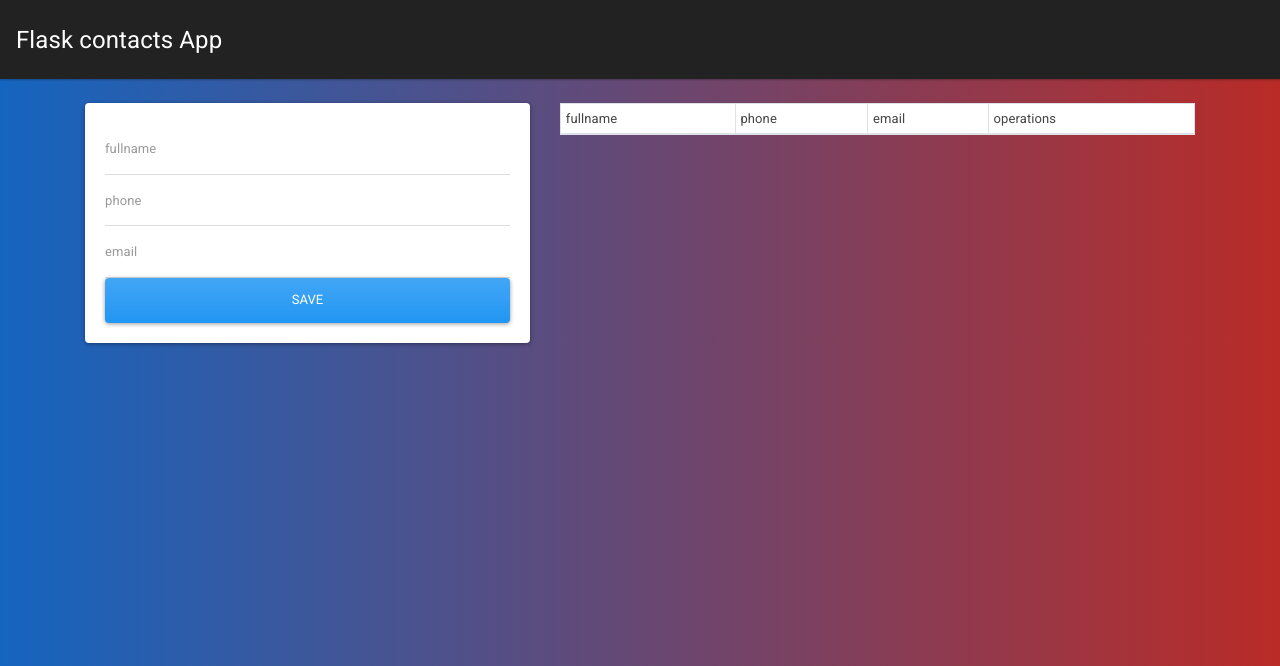
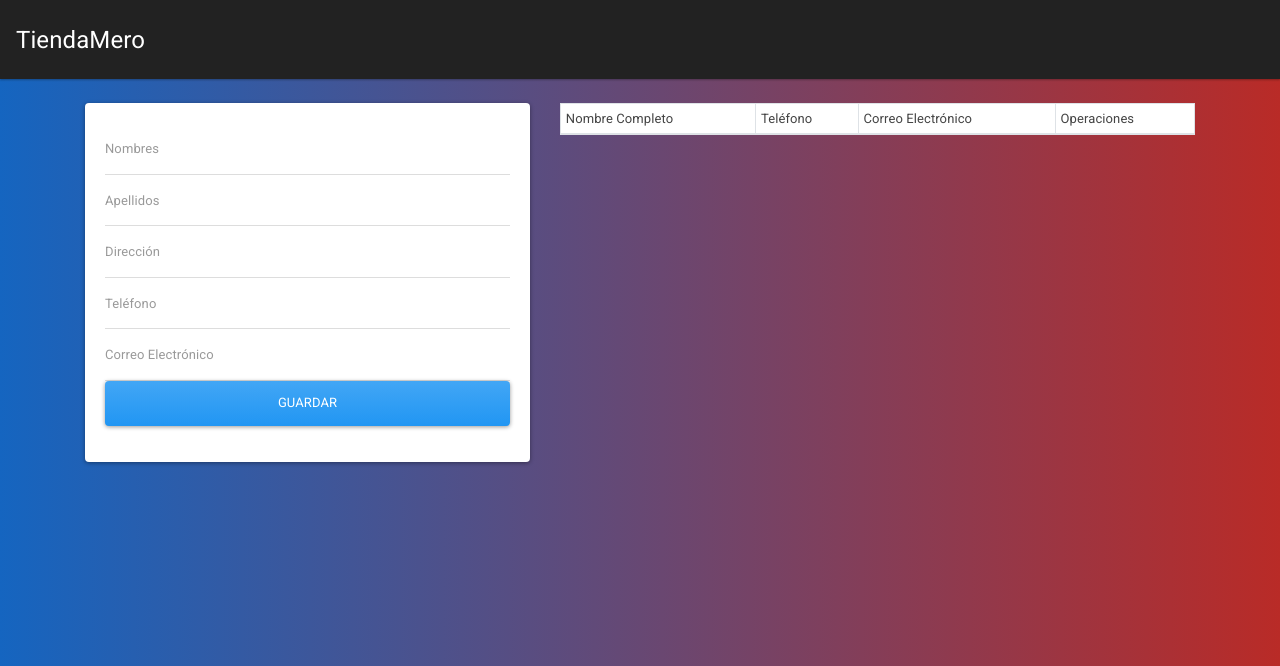
Before and after one commit to KarenMero/ProyecoMC, a Flask app: page / in a window 1280 px wide. Shown: the top 666 px of the page. Run offline with Flask 3, Linux system fonts and the light colour scheme; data that the repository does not hold is empty; some libraries are stand-ins or nearby versions.

Commit message:
Cambios en el template

```diff
--- a/App.py
+++ b/App.py
@@ -6,7 +6,7 @@ from wsgiref.simple_server import make_server
 app = Flask(__name__)
 app.config['MYSQL_HOST'] = 'localhost'
 app.config['MYSQL_USER'] = 'root'
-app.config['MYSQL_PASSWORD'] = ''  # Cambia si es necesario
+app.config['MYSQL_PASSWORD'] = 'Anibal22062000'  # Cambia si es necesario
 app.config['MYSQL_DB'] = 'TiendaMC'
 mysql = MySQL(app)
 
--- a/templates/index.html
+++ b/templates/index.html
@@ -1,20 +1,21 @@
 {% extends 'layout.html' %}
+
 {% block body %}
 <SCRIPT language="JavaScript">
-  // -----------------------------------------------------------------------------//
-  // Funcion para verificar que todos los campos de un form esten bien ingresados //
-  // ---------------------------------------------------------------------------- //
-  function Verificar (formulario) {
-  if (formulario.name =="datos")
-    if(checkField(formulario.fullname, isName, false ) &&
-       checkField(formulario.phone, isPhoneNumber, false ) &&
-       checkField(formulario.email, isEmail, false )){
-      return (true);
-    }else{
-      return (false);
+  // Función para verificar que todos los campos de un formulario estén correctamente llenados
+  function Verificar(formulario) {
+    if (formulario.name == "datos")
+      if (checkField(formulario.nombres, isName, false) &&
+          checkField(formulario.apellidos, isName, false) &&
+          checkField(formulario.telefono, isPhoneNumber, false) &&
+          checkField(formulario.correoElectronico, isEmail, false)) {
+        return true;
+      } else {
+        return false;
       }
-  };
+  }
 </SCRIPT>
+
 <div class="row">
   <div class="col-md-5">
     {% with messages = get_flashed_messages() %}
@@ -29,38 +30,56 @@
       {% endfor %}
     {% endif %}
     {% endwith %}
+
+    <!-- Formulario para agregar cliente -->
     <div class="card card-body">
-      <form action="/add_contact"  method="post" name "datos" onSubmit="return Verificar(this)">
-        <div class="from-group">
-          <input type="text" name="fullname" id "fullname" placeholder="fullname" class="form-control">
-          <input type="text" name="phone" id "phone" placeholder="phone" class="form-control">
-          <input type="text" name="email" id "email" placeholder="email" class="form-control">
-          <button type="submit" class="btn btn-primary btn-block btn-enviar" >
-            save
+      <form action="/add_cliente" method="post" name="datos" onSubmit="return Verificar(this)">
+        <div class="form-group">
+          <!-- Nombres del cliente -->
+          <input type="text" name="nombres" placeholder="Nombres" class="form-control" required>
+
+          <!-- Apellidos del cliente -->
+          <input type="text" name="apellidos" placeholder="Apellidos" class="form-control" required>
+
+          <!-- Dirección del cliente -->
+          <input type="text" name="direccion" placeholder="Dirección" class="form-control" required>
+
+          <!-- Teléfono del cliente -->
+          <input type="text" name="telefono" placeholder="Teléfono" class="form-control" required>
+
+          <!-- Correo electrónico del cliente -->
+          <input type="email" name="correoElectronico" placeholder="Correo Electrónico" class="form-control" required>
+
+          <!-- Botón de envío -->
+          <button type="submit" class="btn btn-primary btn-block btn-enviar">
+            Guardar
           </button>
         </div>
       </form>
     </div>
   </div>
+
   <div class="col-md-7">
+    <!-- Tabla de clientes -->
     <table class="table table-striped table-bordered bg-white table-sm">
       <thead>
         <tr>
-          <td>fullname</td>
-          <td>phone</td>
-          <td>email</td>
-          <td>operations</td>
+          <td>Nombre Completo</td>
+          <td>Teléfono</td>
+          <td>Correo Electrónico</td>
+          <td>Operaciones</td>
         </tr>
       </thead>
       <tbody>
-        {% for contact in contacts %}
+        {% for cliente in clientes %}
         <tr>
-          <td>{{ contact.1 }} </td>
-          <td>{{ contact.2 }} </td>
-          <td>{{ contact.3 }} </td>
+          <td>{{ cliente[1] }} {{ cliente[2] }}</td> <!-- Nombres y apellidos -->
+          <td>{{ cliente[4] }}</td> <!-- Teléfono -->
+          <td>{{ cliente[5] }}</td> <!-- Correo electrónico -->
           <td>
-            <a href="/edit/{{contact.0}}" class="btn btn-secundary">edit</a>
-            <a href="/delete/{{contact.0}}" class="btn btn-danger btn-delete">delete</a>
+            <!-- Enlaces de operaciones -->
+            <a href="/edit_cliente/{{ cliente[0] }}" class="btn btn-secondary">Editar</a>
+            <a href="/delete_cliente/{{ cliente[0] }}" class="btn btn-danger btn-delete">Eliminar</a>
           </td>
         </tr>
         {% endfor %}
--- a/templates/layout.html
+++ b/templates/layout.html
@@ -3,14 +3,14 @@
 <head>
     <meta charset="UTF-8">
     <meta name="viewport" content="width=device-width, initial-scale=1.0">
-    <title>Contact Flask App</title>
+    <title>TiendaMero</title>
     <link rel="stylesheet" href="https://bootswatch.com/4/materia/bootstrap.min.css">
     <link rel="stylesheet" href="{{url_for('static', filename='css/main.css')}}">
 
 </head>
 <body>
     <nav class="navbar navbar-expand-lg navbar-dark bg-dark">
-        <a class="navbar-brand" href="/">Flask contacts App</a>
+        <a class="navbar-brand" href="/">TiendaMero</a>
         <button class="navbar-toggler" type="button" data-toggle="collapse" data-target="#navbarNav" aria-controls="navbarNav" aria-expanded="false" aria-label="Toggle navigation">
           <span class="navbar-toggler-icon"></span>
         </button>
```
Also changed, not shown: templates/edit-contact.html (+21 -6 lines). Lines whose indentation alone changed are shown as unchanged.
